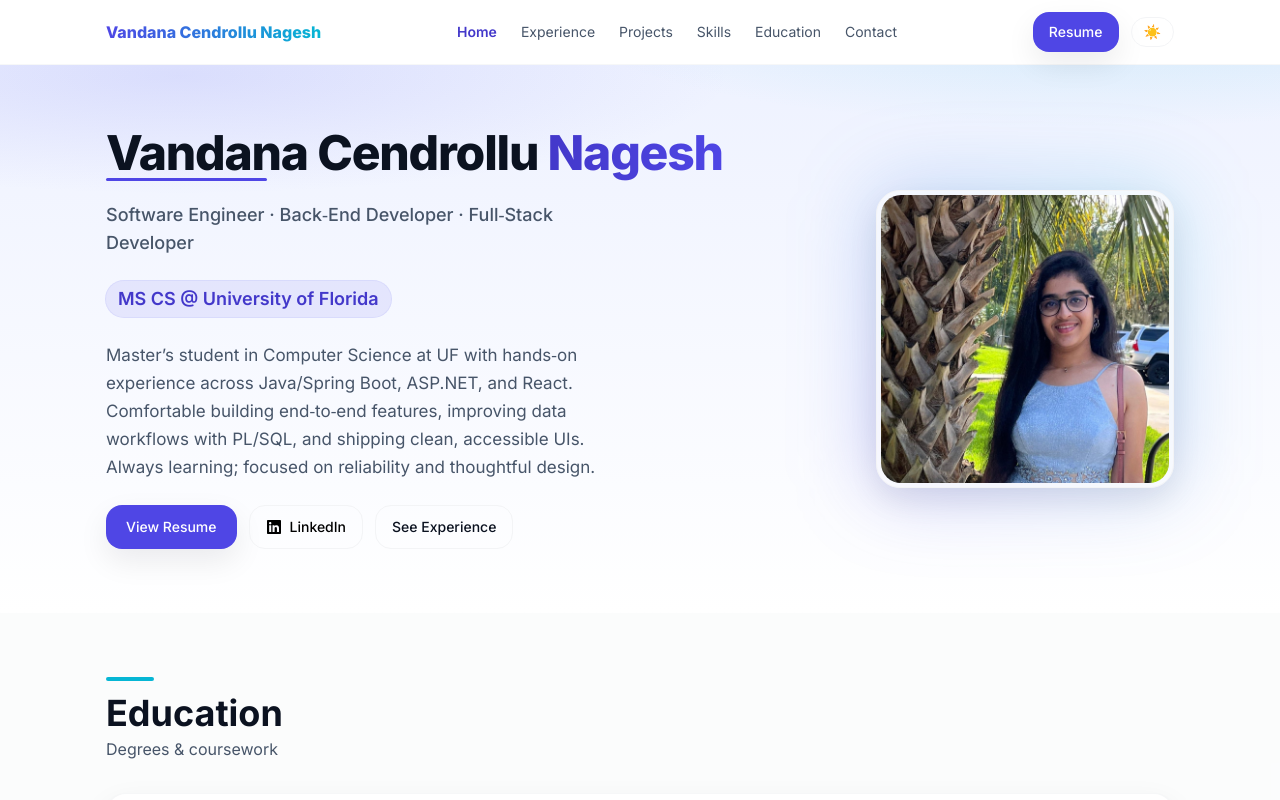
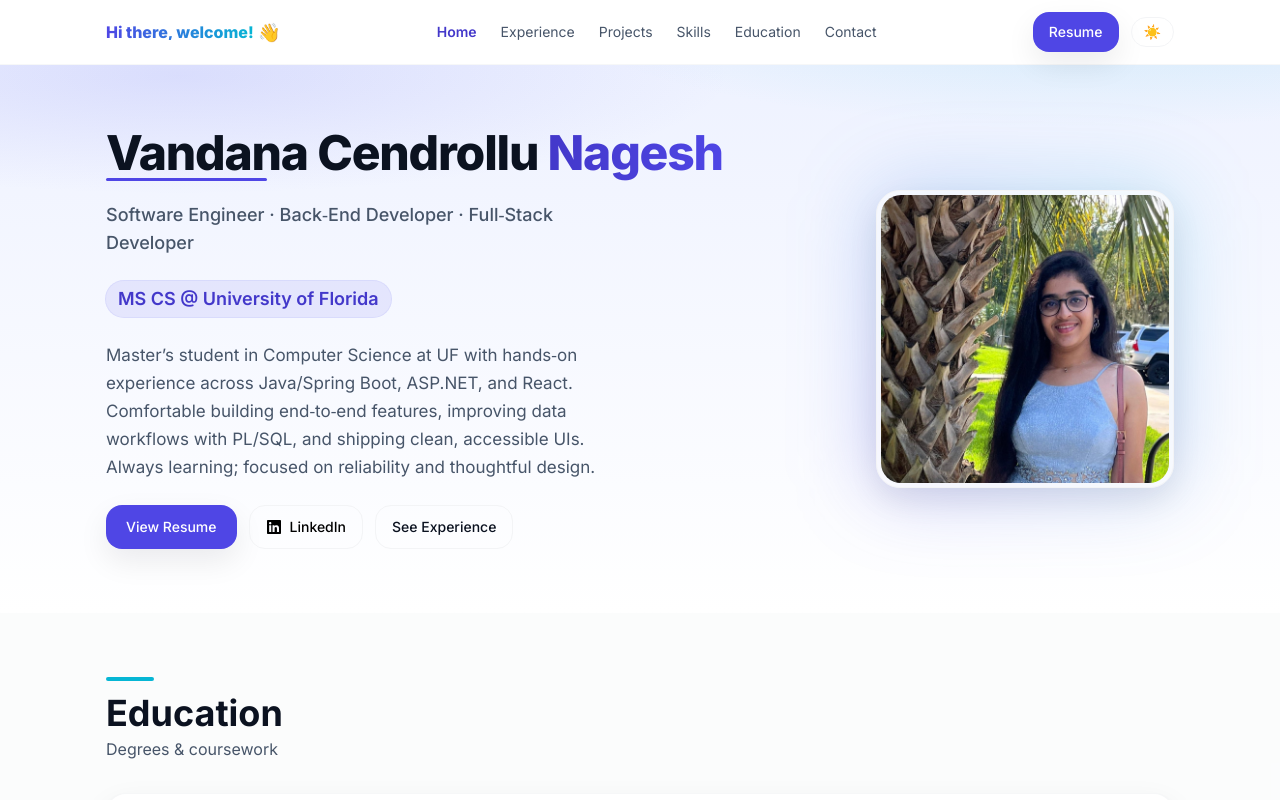
Before and after one commit to Vandana-CN/Vandana, a React (Vite) app: page /experience in a window 1280 px wide. Shown: the top 800 px of the page. Built offline with nearby package versions, Linux system fonts and the light colour scheme.

Commit message:
Navbar Welcome Msg

```diff
--- a/src/components/Navbar.jsx
+++ b/src/components/Navbar.jsx
@@ -17,12 +17,42 @@ const mobileNav = nav.filter(i =>
 
 
 export default function Navbar() {
+
+
   return (
     <header className="border-b border-ink-100/70 dark:border-white/10 bg-white/80 dark:bg-[#0b1020]/70 backdrop-blur supports-[backdrop-filter]:bg-white/60 sticky top-0 z-40">
       <div className="container-base flex items-center justify-between h-16">
-        <motion.a href="#/" className="font-extrabold text-transparent bg-clip-text bg-gradient-to-r from-brand-600 to-accent-500" initial={{opacity:0, y:-8}} animate={{opacity:1, y:0}} transition={{duration:.35}}>
+        {/* <motion.a href="#/" className="font-extrabold text-transparent bg-clip-text bg-gradient-to-r from-brand-600 to-accent-500" initial={{opacity:0, y:-8}} animate={{opacity:1, y:0}} transition={{duration:.35}}>
           {profile.name}
-        </motion.a>
+        </motion.a> */}
+
+ <motion.a
+  href="#/"
+  className="inline-flex items-center gap-1 font-extrabold leading-none"
+  initial={{ opacity: 0, y: -8 }}
+  animate={{ opacity: 1, y: 0 }}
+  transition={{ duration: 0.35 }}
+>
+  <span className="text-transparent bg-clip-text bg-gradient-to-r from-brand-600 to-accent-500">
+    Hi there, welcome!
+  </span>
+
+  <motion.span
+    role="img"
+    aria-label="waving hand"
+    className="text-[1.15rem] text-yellow-400 dark:text-yellow-300 translate-y-[1px] select-none"
+    style={{ display: 'inline-block', transformOrigin: '70% 70%' }}
+    initial={{ rotate: 0 }}
+    animate={{ rotate: [0, 18, -10, 18, 0] }}
+    transition={{ duration: 1.6, repeat: Infinity, repeatDelay: 2 }}
+  >
+    👋
+  </motion.span>
+</motion.a>
+
+
+
+
         <nav className="hidden md:flex gap-6">
           {nav.map((item) => (
             <NavLink
```
